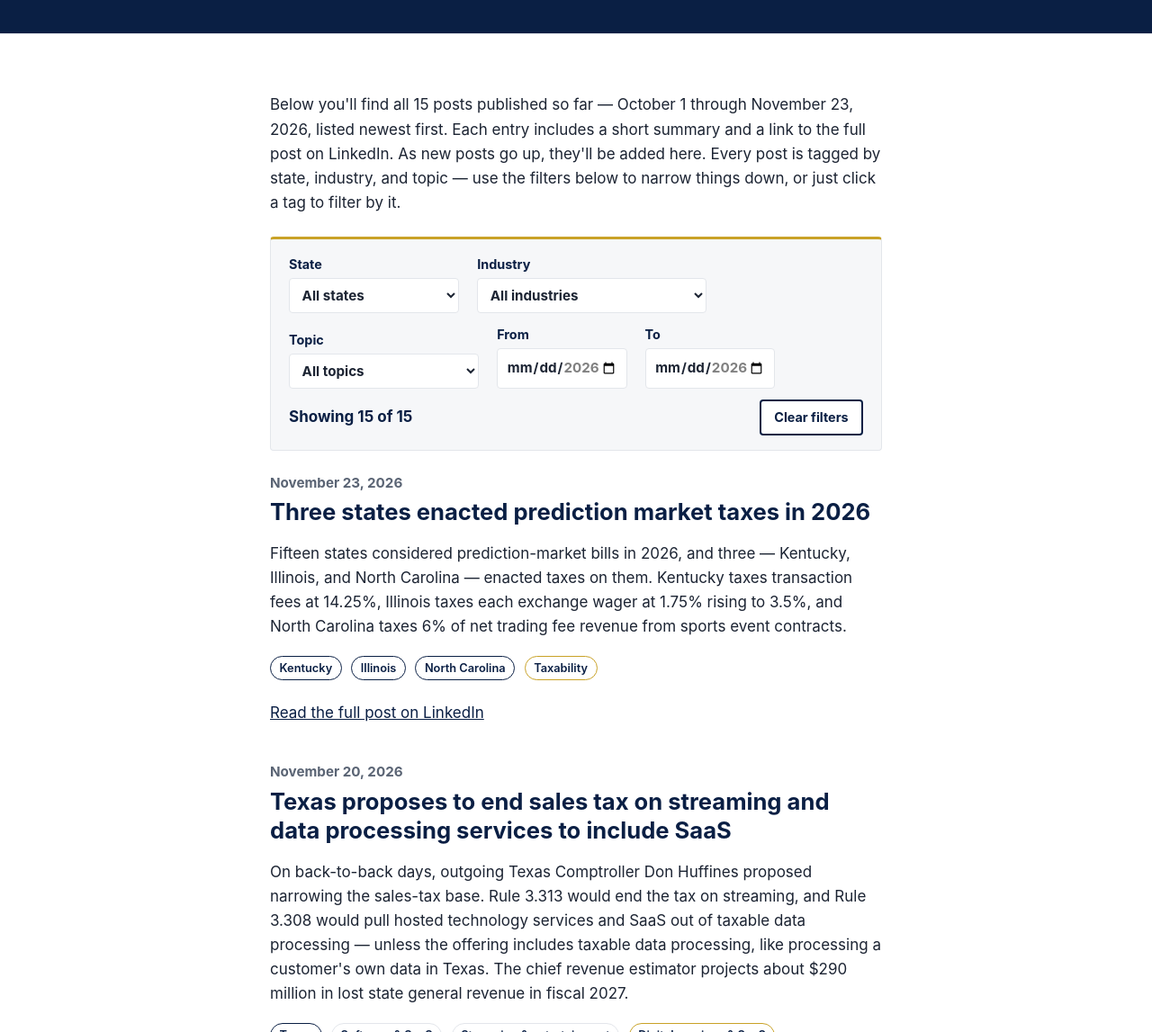
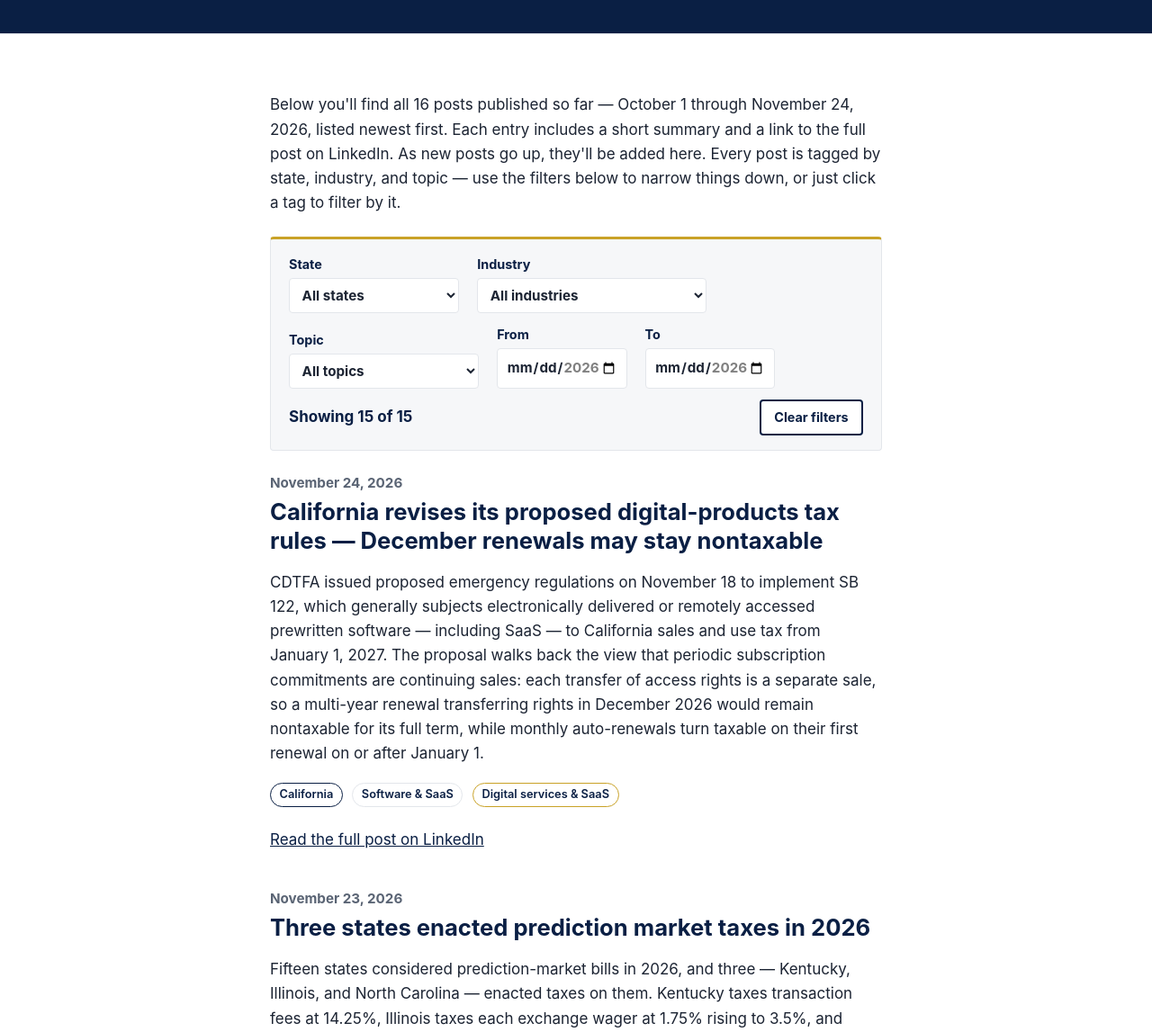
Before and after one commit to stephenpeaster-HollowMarch/sunshine-city-consulting-website, a plain HTML site: page salty-snacks/index.html in a window 1280 px wide. Shown: the part 244-1391 px from the top of the page at 90% size. Drawn offline with Linux system fonts and the light colour scheme.

Commit message:
Add SALTy Snacks post #16 (CA digital products, Nov 24) to site

```diff
--- a/salty-snacks/index.html
+++ b/salty-snacks/index.html
@@ -5,7 +5,7 @@
 <meta name="viewport" content="width=device-width, initial-scale=1">
 <meta name="color-scheme" content="light">
 <title>SALTy Snacks — Sunshine City Consulting, LLC</title>
-<meta name="description" content="SALTy Snacks: Stephen Peaster's LinkedIn series on sales and use tax developments. Fifteen posts from October to November 2026, newest first, with links to the full posts on LinkedIn.">
+<meta name="description" content="SALTy Snacks: Stephen Peaster's LinkedIn series on sales and use tax developments. Sixteen posts from October to November 2026, newest first, with links to the full posts on LinkedIn.">
 <link rel="stylesheet" href="../styles.css?v=2">
 </head>
 <body>
@@ -50,7 +50,7 @@
 
   <section>
     <div class="wrap narrow">
-      <p>Below you'll find all 15 posts published so far — October 1 through November 23, 2026, listed newest first. Each entry includes a short summary and a link to the full post on LinkedIn. As new posts go up, they'll be added here. Every post is tagged by state, industry, and topic — use the filters below to narrow things down, or just click a tag to filter by it.</p>
+      <p>Below you'll find all 16 posts published so far — October 1 through November 24, 2026, listed newest first. Each entry includes a short summary and a link to the full post on LinkedIn. As new posts go up, they'll be added here. Every post is tagged by state, industry, and topic — use the filters below to narrow things down, or just click a tag to filter by it.</p>
 
       <div class="snack-filters" id="snack-filters" aria-label="Filter SALTy Snacks posts">
         <div class="filter-row">
@@ -99,10 +99,10 @@
             </select>
           </label>
           <label>From
-            <input type="date" id="filter-from" min="2026-10-01" max="2026-11-23">
+            <input type="date" id="filter-from" min="2026-10-01" max="2026-11-24">
           </label>
           <label>To
-            <input type="date" id="filter-to" min="2026-10-01" max="2026-11-23">
+            <input type="date" id="filter-to" min="2026-10-01" max="2026-11-24">
           </label>
         </div>
         <div class="filter-row filter-meta">
@@ -112,6 +112,13 @@
       </div>
       <p class="filter-empty" id="filter-empty" hidden>No posts match these filters. <button type="button" id="filter-empty-clear">Clear filters</button></p>
 
+      <article class="snack-entry" data-state="CA" data-industry="software-saas" data-topic="digital-services-saas">
+        <p class="snack-date"><time datetime="2026-11-24">November 24, 2026</time></p>
+        <h2>California revises its proposed digital-products tax rules — December renewals may stay nontaxable</h2>
+        <p>CDTFA issued proposed emergency regulations on November 18 to implement SB 122, which generally subjects electronically delivered or remotely accessed prewritten software — including SaaS — to California sales and use tax from January 1, 2027. The proposal walks back the view that periodic subscription commitments are continuing sales: each transfer of access rights is a separate sale, so a multi-year renewal transferring rights in December 2026 would remain nontaxable for its full term, while monthly auto-renewals turn taxable on their first renewal on or after January 1.</p>
+        <p class="tags"><span class="tag tag-state" data-value="CA">California</span> <span class="tag tag-industry" data-value="software-saas">Software &amp; SaaS</span> <span class="tag tag-topic" data-value="digital-services-saas">Digital services &amp; SaaS</span></p>
+        <p><a href="https://www.linkedin.com/feed/update/urn:li:activity:7531003713063276544">Read the full post on LinkedIn</a></p>
+      </article>
       <article class="snack-entry" data-state="KY,IL,NC" data-industry="" data-topic="taxability">
         <p class="snack-date"><time datetime="2026-11-23">November 23, 2026</time></p>
         <h2>Three states enacted prediction market taxes in 2026</h2>
```
Also changed, not shown: index.html (+1 -1 lines).
